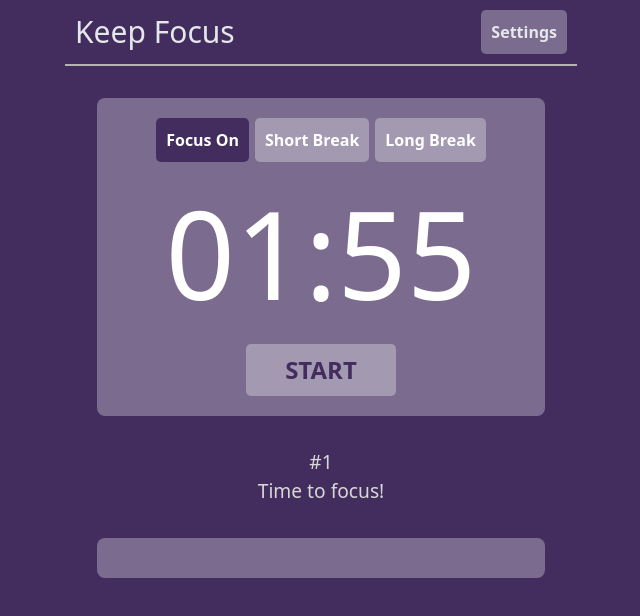
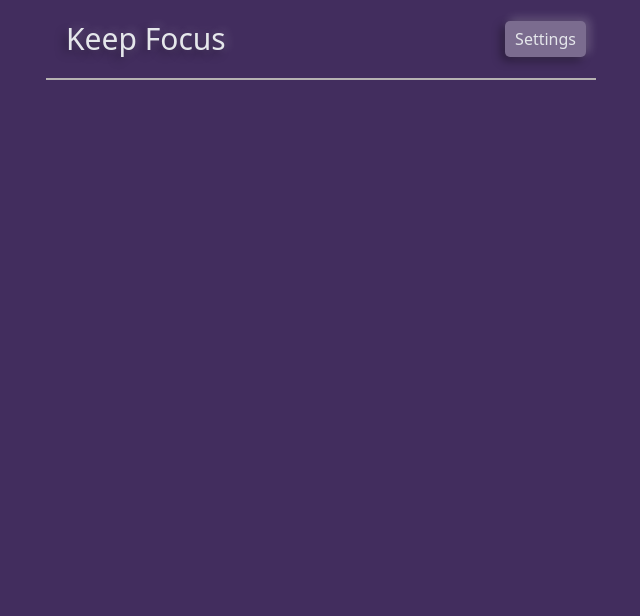
Before and after one commit to googjohn/Keep-Focus-React, a React (Vite) app: page / in a window 1280 px wide. Shown: the top 616 px of the page, without its empty margins (319-959 px from the left). Built offline with nearby package versions, Linux system fonts and the light colour scheme.

Commit message:
restructured, opt out usage of useContext to emphasize prop drilling

```diff
--- a/src/App.jsx
+++ b/src/App.jsx
@@ -1,18 +1,21 @@
-// import { useState } from 'react'
-import Header from './components/Header/Header'
-import MainBody from './components/Main-Body/MainBody'
-import Modal from './components/Utility/Modal/Modal'
-import { AppContextProvider } from './components/Utility/AppContenxt/AppContext'
+import { useState } from 'react'
+import Header from './componentsInUse/Header/Header'
 import './index.css'
 
 export default function App() {
+  // "focus-on" | "short-break" | "long-break"
+  const [selectedMode, setSelectedMode] = useState('focus-on')
+
+  const handleOpenModal = () => {
+    setSelectedMode(!selectedMode)
+  }
   return (
     <>
-      <AppContextProvider>
-        <Header />
-        <MainBody />
-        <Modal />
-      </AppContextProvider>
+      <div id="App" className={selectedMode}>
+        <Header handleOpenModal={handleOpenModal} />
+        {/* <MainBody /> */}
+        {/* <Modal /> */}
+      </div>
     </>
   )
 }
--- a/src/components/Main-Body/MainBody.jsx
+++ b/src/components/Main-Body/MainBody.jsx
@@ -2,13 +2,15 @@ import Button from "../Utility/Buttons/Button";
 import { UseAppContext } from "../Utility/AppContenxt/UseAppContext";
 import React, { useEffect } from "react";
 import TimeDisplay from "../Utility/Timer/TimeDisplay";
+import { useTimerFunction } from "../Utility/Timer/TimerFunction";
 
 
 const MainBody = () => {
-
-  const { selected, updateSelected } = UseAppContext();
+  const userInput = 15;
   const optionButtonsClassNames = `option-button min-w-[70px] text-white`;
 
+  const { isActive, setIsActive, setTimeleft, timeleft } = useTimerFunction(userInput)
+  const { selected, updateSelected } = UseAppContext();
   // add class to document.body
   useEffect(() => {
 
@@ -61,16 +63,25 @@ const MainBody = () => {
         </div>
         <div id="time-container">
           <div id="clock-display">
-            <TimeDisplay duration={120} />
+            <TimeDisplay duration={timeleft} />
           </div>
         </div>
         <div id="start-button-container">
           <Button
-            buttonText={"Start"}
+            buttonText={isActive ? 'Pause' : 'Start'}
             data-timer-active="false"
             value="start"
             id="start-button"
             className="min-w-[150px] text-2xl uppercase"
+            onclick={() => {
+              setIsActive(!isActive)
+              if (timeleft === 0 && !isActive) {
+                setTimeleft(userInput)
+                setIsActive(true)
+              } else {
+                setTimeleft(timeleft)
+              }
+            }}
           />
         </div>
       </div>
--- a/src/components/Utility/AppContenxt/AppContext.jsx
+++ b/src/components/Utility/AppContenxt/AppContext.jsx
@@ -1,10 +1,12 @@
 import React, { useState } from "react";
 import { AppContext } from "./UseAppContext";
-
 
 export const AppContextProvider = ({ children }) => {
   const [modalActive, setModalActive] = useState(false);
   const [selected, setSelected] = useState('focus-on'); // focus-on | short-break | long-break
+  // const [timeleft, setTimeleft] = useState(0);
+  // const [isActive, setIsActive] = useState(false);
+
 
   const updateSelected = (event) => {
     const elementName = event.target.name
--- a/src/components/Utility/Timer/TimeDisplay.jsx
+++ b/src/components/Utility/Timer/TimeDisplay.jsx
@@ -1,41 +1,12 @@
-import React, { useState, useEffect } from 'react';
-
-// custom hook using useState
-function useCountdown(duration) {
-  const [timeleft, setTimeleft] = useState(Math.max(0, duration));
-  // const [isTimeRunning, setIsTimeRunning] = useState(false);
-
-  const INTERVAL = 1000;
-
-  useEffect(() => {
-    if (timeleft <= 0) return;
-
-    const timer = setInterval(() => {
-      setTimeleft(prev => {
-        const newtime = prev - 1
-        return Math.max(0, newtime)
-      });
-    }, INTERVAL)
-
-    return () => clearInterval(timer)
-  }, [timeleft])
-
-  return timeleft
-}
-
-function formatTime(duration) {
-  const minutes = Math.floor(duration / 60);
-  const formattedMinutes = String(minutes).padStart(2, '0');
-
-  const seconds = duration % 60;
-  const formattedSeconds = String(seconds).padStart(2, '0');
-
-  return `${formattedMinutes}:${formattedSeconds}`
-}
+import { formatTime } from './TimerFunction';
 
 export default function TimeDisplay({ duration }) {
-  const timeleft = useCountdown(duration);
   return (
-    <span className="font-medium text-[7.6em] text-white">{formatTime(timeleft)}</span>
+    <>
+      <span className="font-medium text-[7.6em] text-white">{formatTime(duration)}</span>
+      {!duration && (
+        <p className='font-medium text-2xl text-white text-center'>Countdown complete!</p>
+      )}
+    </>
   )
 }
--- /dev/null
+++ b/src/components/Utility/Timer/TimerFunction.jsx
@@ -0,0 +1,43 @@
+import { useState, useEffect } from "react";
+// import { UseAppContext } from "../AppContenxt/UseAppContext";
+
+// costum hook for counting down
+export function useTimerFunction(duration) {
+  const INTERVAL = 1000;
+
+  const [timeleft, setTimeleft] = useState(() => Math.max(0, duration));
+  const [isActive, setIsActive] = useState(false);
+  console.log('time-left ', timeleft, 'is active ', isActive)
+
+  useEffect(() => {
+    let timerId = undefined;
+
+    if (timeleft <= 0) {
+      setIsActive(false);
+      return;
+    }
+
+    if (isActive) {
+      timerId = setInterval(() => {
+        setTimeleft(prev => {
+          const newtime = prev - 1;
+          return newtime;
+        })
+      }, INTERVAL)
+    }
+
+    return () => clearInterval(timerId)
+  }, [timeleft, isActive])
+
+  return { timeleft, setTimeleft, isActive, setIsActive }
+}
+
+export function formatTime(duration) {
+  const minutes = Math.floor(duration / 60);
+  const formattedMinutes = String(minutes).padStart(2, '0');
+
+  const seconds = duration % 60;
+  const formattedSeconds = String(seconds).padStart(2, '0');
+
+  return `${formattedMinutes}:${formattedSeconds}`
+}
--- /dev/null
+++ b/src/componentsInUse/Header/Header.jsx
@@ -0,0 +1,36 @@
+import Button from "../Utility/Button"
+
+export default function Header({ handleOpenModal }) {
+  const baseStyle = `relative max-w-[550px] min-w-[400px]
+    h-[80px] p-[10px] m-auto text-gray-200 flex justify-between
+    items-center border-[#b6b2b2] border-b-2`
+
+  return (
+    <>
+      <header className={baseStyle}>
+        <AppTitle title={'Keep Focus'} />
+        <SettingsButton handleOnClick={handleOpenModal} />
+      </header>
+    </>
+  )
+}
+
+function AppTitle({ title }) {
+  return (
+    <div id='app-title'>
+      <h2 className='text-3xl font-medium pl-[10px] text-shadow'>{title}</h2>
+    </div>
+  )
+}
+
+function SettingsButton({ handleOnClick }) {
+  return (
+    <div id='settings-modal'>
+      <Button
+        buttonText={'Settings'}
+        customStyle={"bg-[#ffffff4d]"}
+        handleClick={handleOnClick}
+      />
+    </div>
+  )
+}
--- /dev/null
+++ b/src/componentsInUse/Utility/Button.jsx
@@ -0,0 +1,30 @@
+export default function Button({
+  id,
+  type,
+  name,
+  buttonText,
+  customStyle,
+  handleClick,
+  dataSelected,
+  dataTimerActive
+}) {
+  const baseStyle = `cursor-pointer border-0 hover:opacity-85
+   leading-none rounded-[5px] p-2.5 box-shadow`
+  const classNames = `${baseStyle} ${customStyle}`
+
+  return (
+    <>
+      <button
+        id={id}
+        type={type}
+        name={name}
+        className={classNames}
+        data-selected={dataSelected}
+        data-timer-active={dataTimerActive}
+        onClick={handleClick}
+      >
+        {buttonText}
+      </button>
+    </>
+  )
+}
--- a/src/index.css
+++ b/src/index.css
@@ -1,32 +1,21 @@
 @import "tailwindcss";
 
-body {
-  /* background-color: #262829; */
-  background: var(--focus-color);
-}
+:root {
+  font-family: system-ui, Avenir, Helvetica, Arial, sans-serif;
+  line-height: 1.5;
+  font-weight: 400;
 
-:root {
-  /* --focus-color: linear-gradient(90deg, #4b6cb7 0%, #182848 100%); */
-  /* --short-color: linear-gradient(90deg, #00d2ff 0%, #3a47d5 100%); */
-  /* --long-color: linear-gradient(90deg, #1CB5E0 0%, #000851 100%); */
+  color-scheme: light dark;
   --focus-color: #422d5e;
   --short-color: #2698ac;
   --long-color: #8a2d7a;
-}
+  color: rgba(255, 255, 255, 0.87);
+  background-color: var(--focus-color);
 
-.btn {
-  min-width: 70px;
-  padding: 10px;
-  background-color: rgba(255  , 255, 255, .3);
-  color: white;
-  list-style-type: none;
-  cursor: pointer;
-  border-radius: 5px;
-  border: none;
-
-  &[data-selected='true'] {
-    font-weight: 700;
-  }
+  font-synthesis: none;
+  text-rendering: optimizeLegibility;
+  -webkit-font-smoothing: antialiased;
+  -moz-osx-font-smoothing: grayscale;
 }
 
 .option-button.focus-on {
@@ -50,15 +39,19 @@ body {
   }
 }
 
-body.focus-on {
+#App {
+  min-height: 100vh;
+}
+
+#App.focus-on {
   background-color: var(--focus-color);
 }
 
-body.short-break {
+#App.short-break {
   background-color: var(--short-color);
 }
 
-body.long-break {
+#App.long-break {
   background-color: var(--long-color);
 }
 
@@ -91,7 +84,6 @@ label {
   label {
     font-size: 1.1rem;
     font-weight: 600;
-    color: #4b4b4b;
   }
   input {
     width: 70px;
@@ -101,3 +93,12 @@ label {
   color: #422d5e;
   font-weight: bold;
 }
+
+.box-shadow {
+  box-shadow: -4px 4px 10px 0 rgba(0, 0, 0, .35) , 4px -3px 10px 0 rgba(255, 255, 255, .2);
+}
+
+.text-shadow {
+  text-shadow: -4px 4px 10px  rgba(0, 0, 0, .35), 4px -2px 10px rgba(255, 255, 255, .2);
+  /* text-shadow: -4px 4px 10px 0 rgba(0, 0, 0, .35) , 4px -4px 10px 0 rgba(255, 255, 255, .2); */
+}
```
Also changed, not shown: src/components/Utility/Modal/Modal.jsx (+8 -7 lines).
